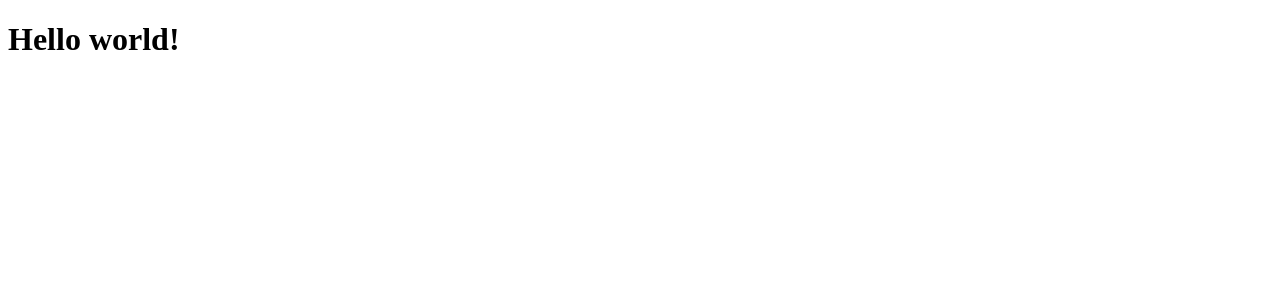
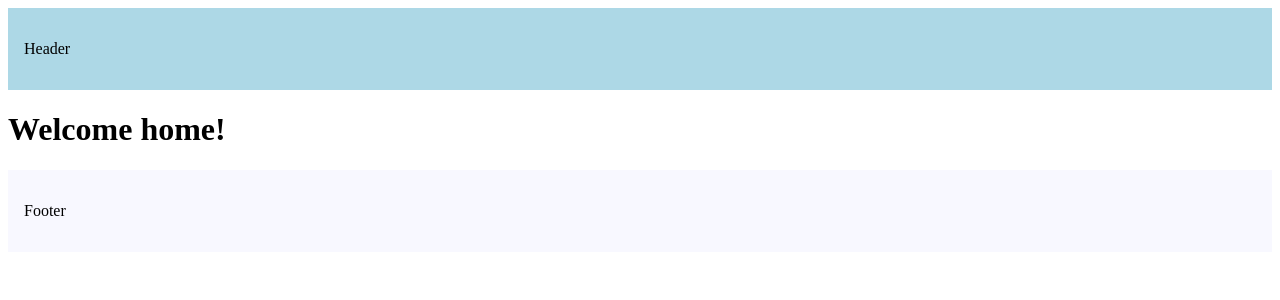
Before and after one commit to markusgemeinder/---testpage-next-js-14, a Next.js app: page / in a window 1280 px wide. Shown: the top 300 px of the page. Built offline with nearby package versions, Linux system fonts and the light colour scheme.

Commit message:
Next.js 14 Tutorial 14 Layouts

```diff
--- a/src/app/layout.tsx
+++ b/src/app/layout.tsx
@@ -1,16 +1,20 @@
 export const metadata = {
   title: 'Next.js',
   description: 'Generated by Next.js',
+};
+
+export default function RootLayout({ children }: { children: React.ReactNode }) {
+  return (
+    <html lang='en'>
+      <body>
+        <header style={{ backgroundColor: 'lightblue', padding: '1rem' }}>
+          <p>Header</p>
+        </header>
+        {children}
+        <footer style={{ backgroundColor: 'ghostwhite', padding: '1rem' }}>
+          <p>Footer</p>
+        </footer>
+      </body>
+    </html>
+  );
 }
-
-export default function RootLayout({
-  children,
-}: {
-  children: React.ReactNode
-}) {
-  return (
-    <html lang="en">
-      <body>{children}</body>
-    </html>
-  )
-}
--- a/src/app/page.tsx
+++ b/src/app/page.tsx
@@ -1,3 +1,3 @@
 export default function Home() {
-  return <h1>Hello world!</h1>;
+  return <h1>Welcome home!</h1>;
 }
```
